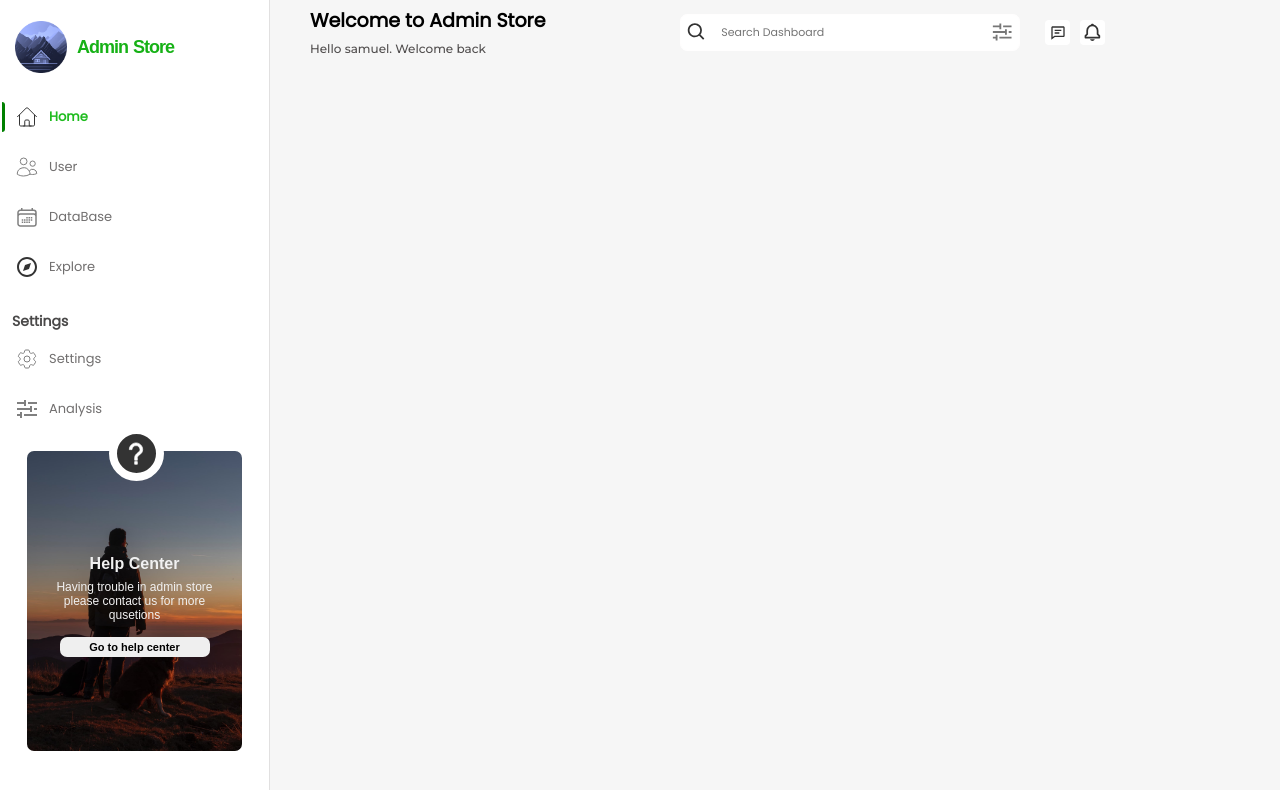
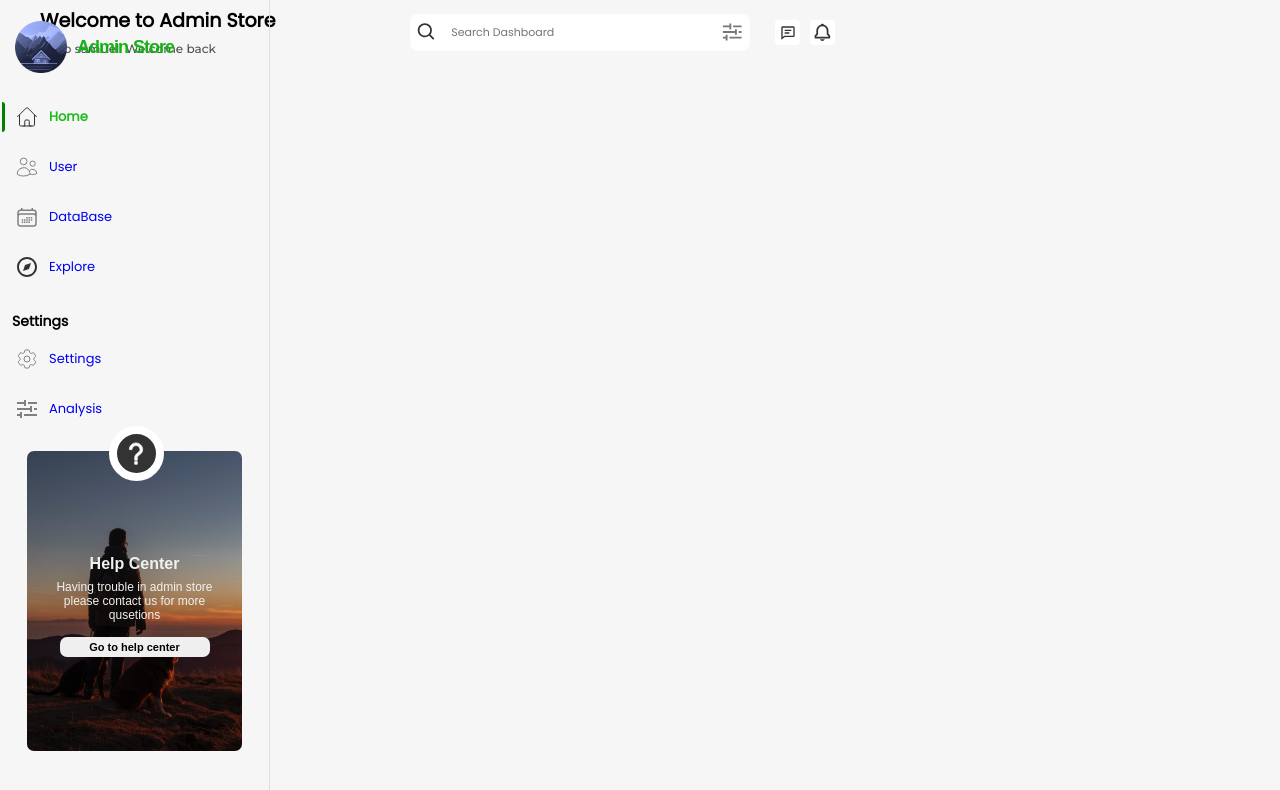
Before and after one commit to sami855-ux/Student-managment-Dashboard, a React (Vite) app: page / in a window 1280 px wide. Shown: the top 790 px of the page. Built offline with nearby package versions, Linux system fonts and the light colour scheme.

Commit message:
modification to side bar

```diff
--- a/src/Components/SideMenu.jsx
+++ b/src/Components/SideMenu.jsx
@@ -6,7 +6,7 @@ function SideMenu() {
   return (
     <div className={styles.wrapper}>
       <section className={styles.logo}>
-        <img src="./img/logo.png" alt="Logo" />
+        <img src="../../public/img/logo.png" alt="Logo" />
         <h2> Admin Store</h2>
       </section>
       <ul className={styles.menu}>
@@ -43,6 +43,7 @@ function SideMenu() {
         />
         <LinkMenu
           title="DataBase"
+          to="/database"
           icon={
             <svg
               stroke="currentColor"
--- a/src/Components/SideMenu.module.css
+++ b/src/Components/SideMenu.module.css
@@ -1,9 +1,11 @@
 .wrapper {
   width: 270px;
   height: 100vh;
-  background-color: #fff;
+  background-color: var(--secondary-bg);
   border-right: 1px solid #e1e0e0;
   padding: 15px 0;
+  position: fixed;
+  transition: 0.2s ease;
 }
 .logo {
   display: flex;
@@ -54,8 +56,10 @@
   background-color: transparent;
   border-top-right-radius: 4px;
   border-bottom-right-radius: 4px;
+  transition: 0.2s ease;
 }
 .menu a:global(.active) li .indictor {
+  transition: 0.2s ease;
   background-color: green;
 }
 .menu a:global(.active) li p {
@@ -69,11 +73,12 @@
 .menu h4 {
   padding: 17px 12px 0;
   font-size: 14px;
-  color: rgb(73, 72, 72);
+  color: var(--text-color);
+  /* color: rgb(73, 72, 72); */
 }
 .menu li p {
   font-size: 13px;
-  color: rgb(113, 111, 111);
+  color: var(--secondary-text-color);
   font-weight: 500;
 }
 .menu li svg {
```
